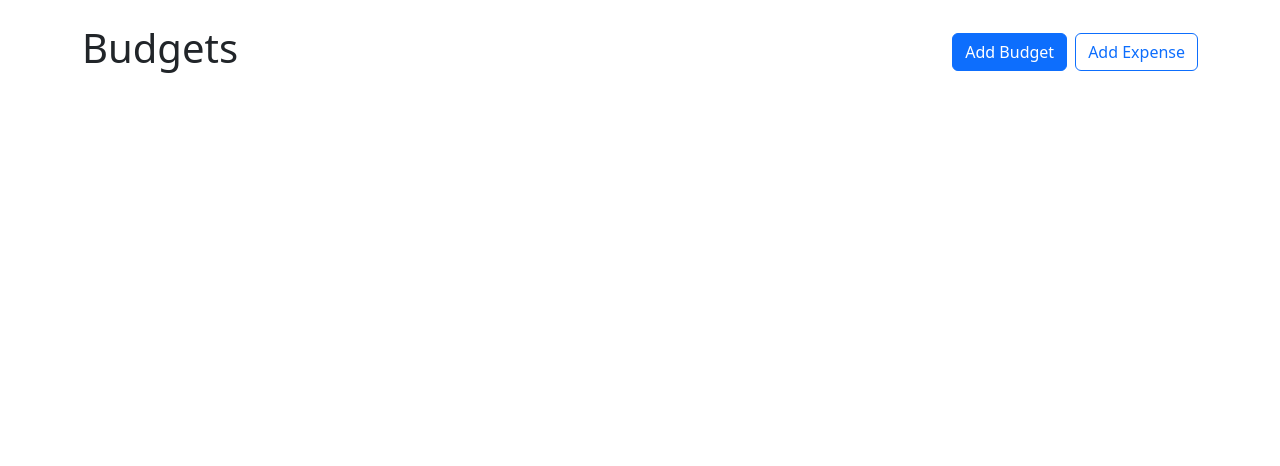
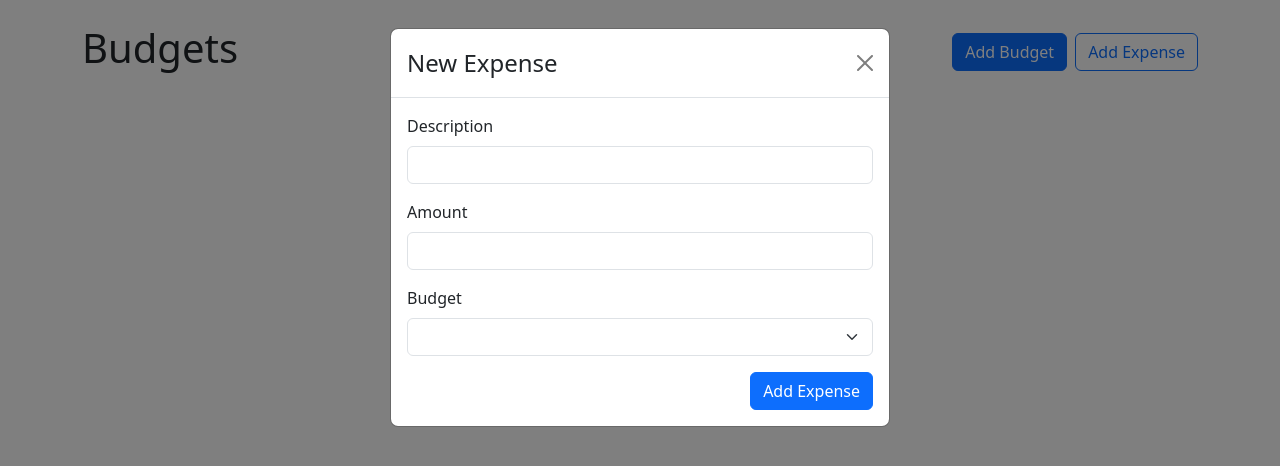
Before and after one commit to Joinedthedev/Budget-App, a React (Vite) app in the folder Budget-App/: page / in a window 1280 px wide. Shown: the top 466 px of the page. Built offline with nearby package versions, Linux system fonts and the light colour scheme.

Commit message:
-Add expense feature

```diff
--- a/Budget-App/src/App.jsx
+++ b/Budget-App/src/App.jsx
@@ -4,6 +4,7 @@ import BudgetCard from "./components/BudgetCard";
 import AddBudgetModal from "./components/AddBudgetModal";
 import { useState } from "react";
 import { useBudgets } from "./context/BudgetsContext";
+import AddExpenseModal from "./components/AddExpenseModal";
 
 function App() {
   const [showAddBudgetModal, setShowAddBudgetModal] = useState(false);
@@ -52,6 +53,11 @@ function App() {
         show={showAddBudgetModal}
         handleClose={() => setShowAddBudgetModal(false)}
       />
+
+<AddExpenseModal
+        show={true}
+        // handleClose={() => setShowAddBudgetModal(false)}
+      />
     </>
   );
 }
--- /dev/null
+++ b/Budget-App/src/components/AddExpenseModal.jsx
@@ -0,0 +1,68 @@
+import { Modal, Form, Button } from "react-bootstrap";
+import React from "react";
+import { useRef } from "react";
+import { useBudgets } from "../context/BudgetsContext";
+
+const AddExpenseModal = ({ show, handleClose, defaultBudgetId }) => {
+  const descriptionRef = useRef();
+  const amountRef = useRef();
+  const budgetIdRef = useRef();
+  const { addExpense, budgets } = useBudgets();
+
+  const handleSubmit = (e) => {
+    e.preventDefault();
+    addExpense({
+      descriptionRef: descriptionRef.current.value,
+      amount: parseFloat(amountRef.current.value),
+      budgetId: budgetIdRef.current.value,
+    });
+
+    handleClose();
+  };
+  return (
+    <Modal show={show} onHide={handleClose}>
+      <Form onSubmit={handleSubmit}>
+        <Modal.Header closeButton>
+          <Modal.Title>New Expense</Modal.Title>
+        </Modal.Header>
+        <Modal.Body>
+          <Form.Group className="mb-3" controlId="description">
+            <Form.Label>Description</Form.Label>
+            <Form.Control ref={descriptionRef} type="text" required />
+          </Form.Group>
+
+          <Form.Group className="mb-3" controlId="amount">
+            <Form.Label>Amount</Form.Label>
+            <Form.Control
+              ref={amountRef}
+              type="number"
+              required
+              min={0}
+              step={1}
+            />
+          </Form.Group>
+
+          <Form.Group className="mb-3" controlId="budgetId">
+            <Form.Label>Budget</Form.Label>
+            <Form.Select defaultValue={budgetIdRef}>
+
+              {budgets.map((budget) => (
+                <option key={budget.id} value={budget.id}>
+                  {budget.name}
+                </option>
+              ))}
+            </Form.Select>
+          </Form.Group>
+
+          <div className="d-flex justify-content-end">
+            <Button variant="primary" type="submit">
+              Add Expense
+            </Button>
+          </div>
+        </Modal.Body>
+      </Form>
+    </Modal>
+  );
+};
+
+export default AddExpenseModal;
```
